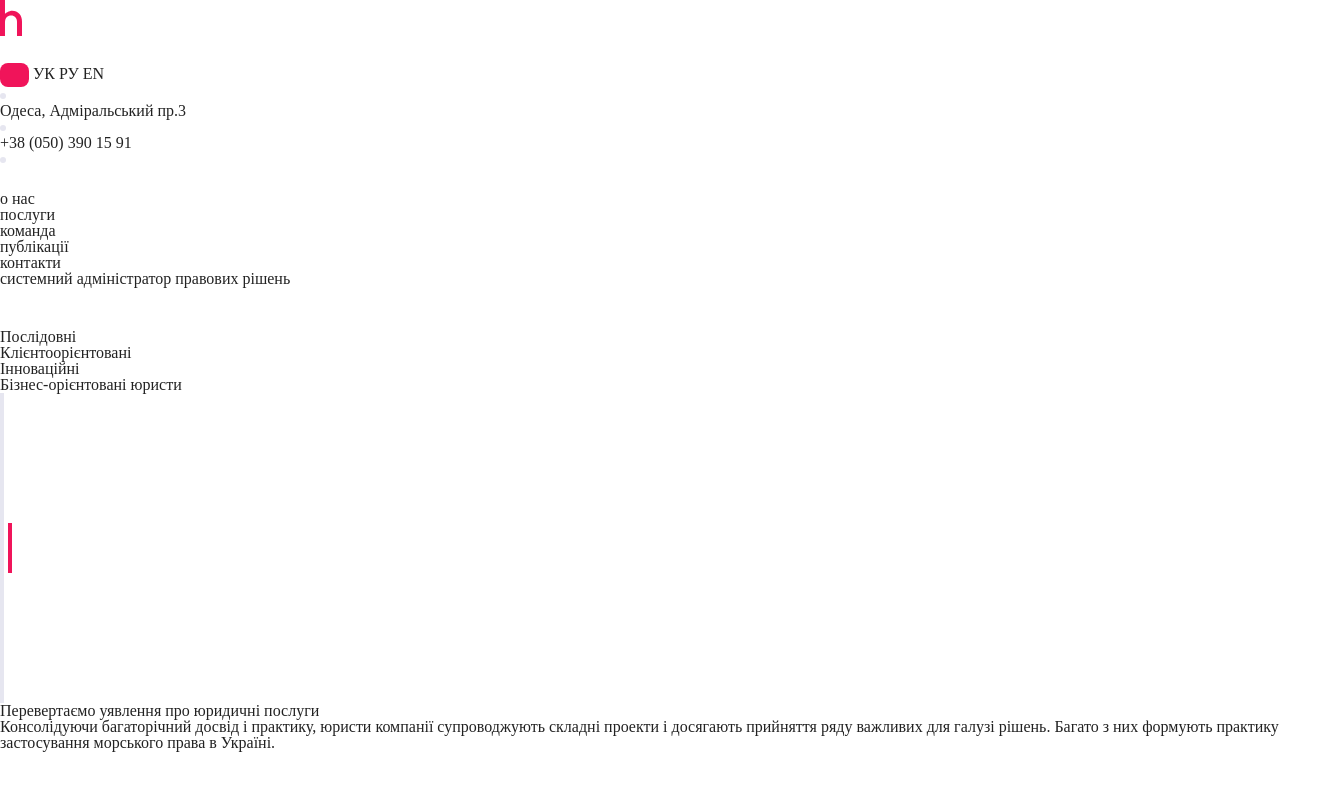
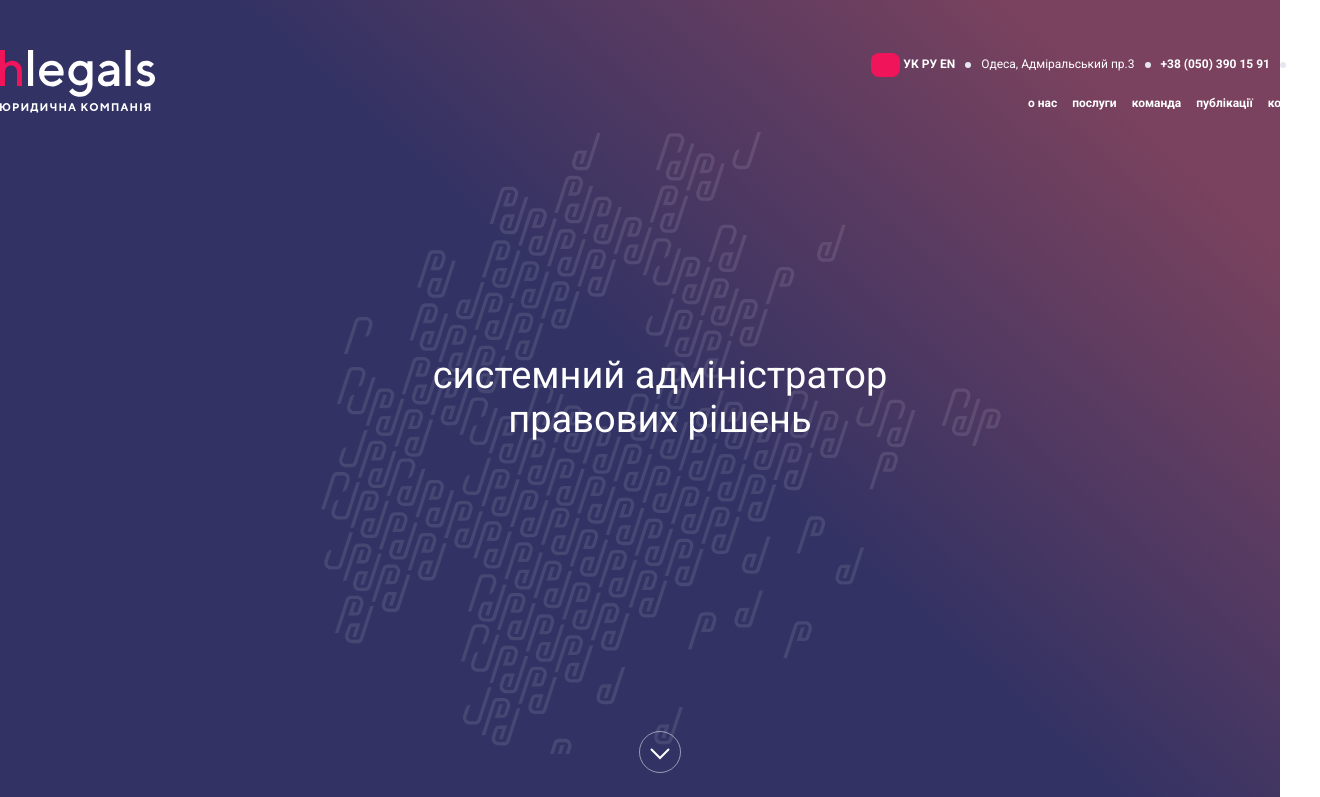
Before and after one commit to anyabuu/hlegas-site, a website: page src/index.html in a window 1280 px wide. Shown: the top 797 px of the page, 1320 px wide, since content can reach past the window. Drawn offline with nearby package versions, Linux system fonts and the light colour scheme; files that its build step writes are made by us from their sources.

Commit message:
hero structure and partly style are made

```diff
--- a/src/index.html
+++ b/src/index.html
@@ -13,11 +13,13 @@
 
 <!--START HERO-->
         <section class="hero">
+            <div class="container hero__container">
                 <header class="header">
-                <div class="conatainer header__container">
+                    <div class="header__container">
                         <a class="logo" href="#">
                             <img class="logo__image" src="img/logo_header.svg" alt="this is logo">
                         </a>
+                        <nav class="header__navigation">
                             <ul class="header__options">
                                 <li class="header__options-item">
                                     <img class="header__languages-img" src="img/active_marker.svg" alt="active marker">
@@ -48,7 +50,6 @@
                                     </a>
                                 </li>
                             </ul>
-                    <nav class="header__nav">
                             <ul class="header__list">
                                 <li class="header__list-item">
                                     <a class="header__link">
@@ -82,10 +83,12 @@
 
                 <div class="hero-content">
                     <div class="container hero-content__container">
-                    <h1 class="hero-content__text">
-                        системний адміністратор правових рішень
+                        <h1 class="hero-content__title">
+                            системний адміністратор
+                            правових рішень
                         </h1>
                         <img class="hero__scroller" src="img/hero_scroll_down.svg" alt="this is scroll">
+                    </div>
                 </div>
             </div>
         </section>
--- a/src/scss/general.scss
+++ b/src/scss/general.scss
@@ -24,13 +24,25 @@ $grey-colors: (
 $gradient-colors: (
     bottom-soft: linear-gradient(128.63deg, #323264 0%, #323264 73.96%, #A54B5F 100%),
     top-soft: linear-gradient(42.01deg, #323264 14.33%, #323264 51.39%, #7A425E 87.53%),
+    red: linear-gradient(121.42deg, #F0145A 30.65%, #693264 107.33%),
+    supersoft: linear-gradient(228.57deg, #323264 11.93%, #323264 57.17%, #643E72 87.46%),
+    red-text: linear-gradient(90.13deg, #F0145A 0.84%, #EF8080 99.96%)
 );
 
+$padding-page: 50;
 
+* {
+    box-sizing: border-box;
+}
 
 html,
 body {
-    font-family:
+    font-family: "Roboto";
     font-size: 10px;
+}
 
+.container {
+    width: 1320px;
+    margin-right: auto;
+    margin-left: auto;
 }
--- /dev/null
+++ b/src/scss/sections/hero.scss
@@ -0,0 +1,64 @@
+.hero {
+    background: map-get($gradient-colors,top-soft);
+    min-height: 100vh;
+    color: white;
+}
+
+.header__container {
+    padding-top: #{$padding-page}px;
+}
+
+.header__container {
+    display: flex;
+    justify-content: space-between;
+    align-items: center;
+}
+
+.header__navigation{
+    display: flex;
+    flex-direction: column;
+    gap: 19px;
+    font-weight: 700;
+    font-size: 1.2rem;
+    line-height: (14/12);
+}
+
+.header__options {
+    display: flex;
+    align-items: baseline;
+    gap: 10px;
+}
+
+.header__options-adress {
+    font-weight: 400;
+}
+
+.header__list {
+    display: flex;
+    gap: 15px;
+    justify-content: flex-end;
+}
+
+.hero-content__container {
+    background: center no-repeat url("../img/ps_hero_background.svg");
+
+}
+
+.hero-content__title {
+    font-weight: 400;
+    font-size: 3.8rem;
+    line-height: (44/38);
+    display: block;
+    margin-left: auto;
+    margin-right: auto;
+    width: 500px;
+    text-align: center;
+    padding-top: 240px;
+    padding-bottom: 290px;
+}
+
+.hero__scroller {
+    margin-left: auto;
+    margin-right: auto;
+    display: block;
+}
--- a/src/scss/styles.scss
+++ b/src/scss/styles.scss
@@ -1 +1,4 @@
 @import "reset.scss";
+@import url('https://fonts.googleapis.com/css2?family=Roboto:wght@300;400;700&display=swap');
+@import "general.scss";
+@import "sections/hero.scss";
```
Also changed, not shown: src/css/styles.css (added), src/img/background_hero.png (deleted). Lines whose indentation alone changed are shown as unchanged.
